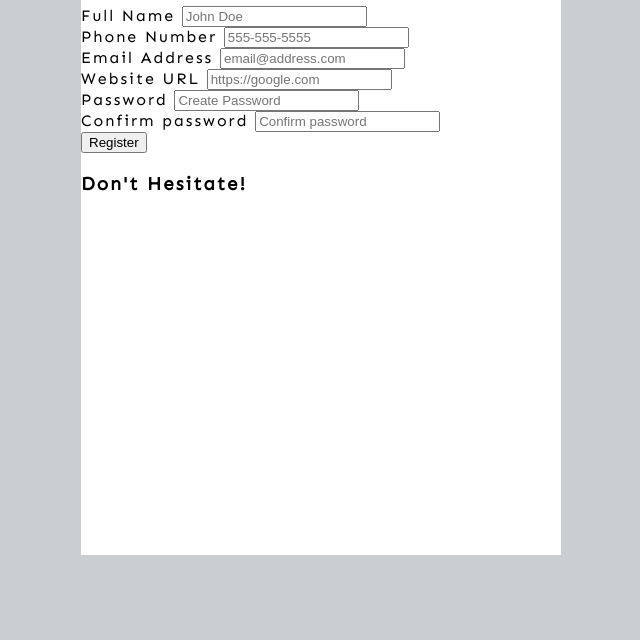
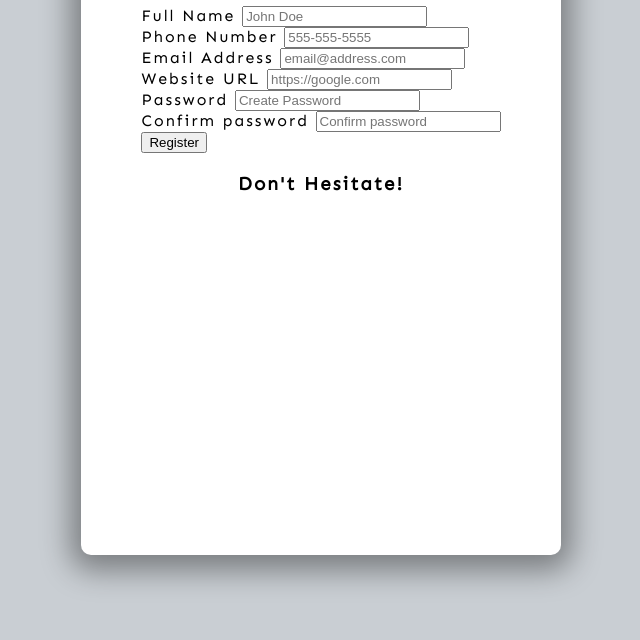
Before and after one commit to Marcode2021/Form-validation, a plain HTML site: page index.html in a window 1280 px wide. Shown: the part 160-800 px from the top of the page, without its empty margins (319-959 px from the left). Drawn offline with Linux system fonts and the light colour scheme.

Commit message:
Add basic styling

```diff
--- a/style.css
+++ b/style.css
@@ -19,4 +19,7 @@ body {
   background: white;
   display: flex;
   flex-direction: column;
+  align-items: center;
+  border-radius: 10px;
+  box-shadow: 0 5px 30px 10px rgba(0, 0, 0, 0.4);
 }
```
